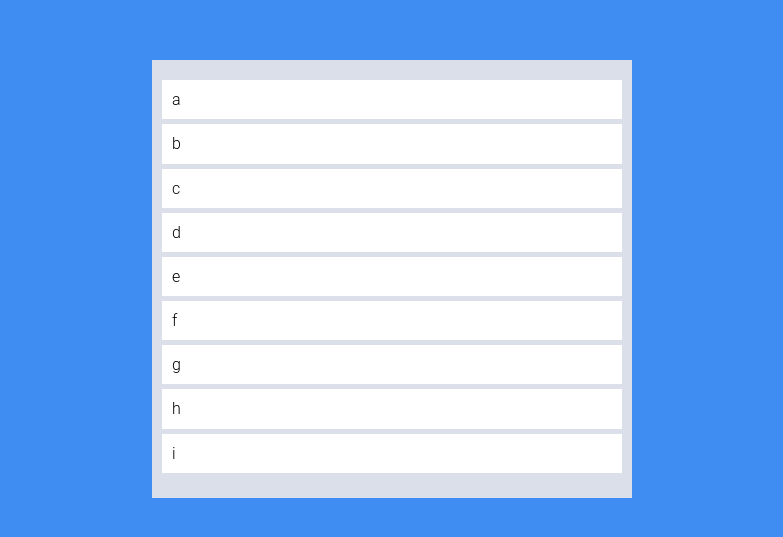
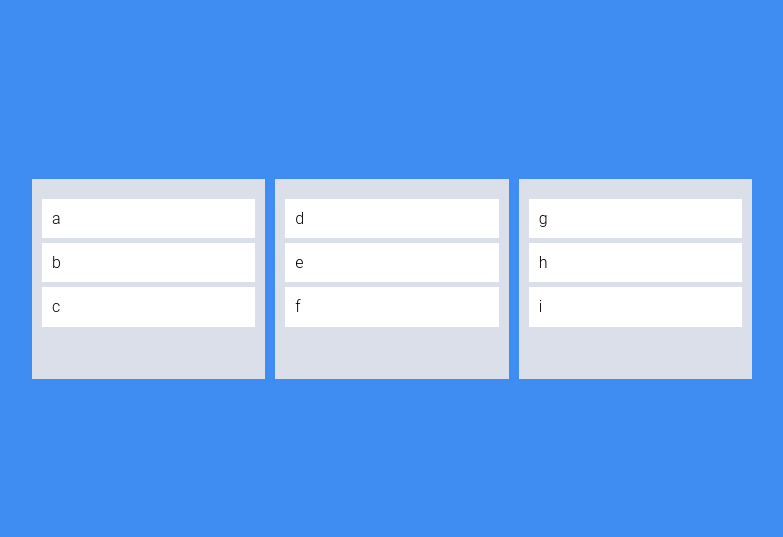
Before and after one commit to moztiq/react-masterclass-trello, a React (Create React App) app: page / in a window 1280 px wide. Shown: the part 121-658 px from the top of the page, without its empty margins (248-1031 px from the left). Built offline with nearby package versions, Linux system fonts and the light colour scheme.

Commit message:
multi boards

```diff
--- a/src/App.tsx
+++ b/src/App.tsx
@@ -1,17 +1,12 @@
-import {
-  DragDropContext,
-  Draggable,
-  Droppable,
-  DropResult,
-} from 'react-beautiful-dnd';
+import { DragDropContext, DropResult } from 'react-beautiful-dnd';
 import styled from 'styled-components';
 import { useRecoilState } from 'recoil';
 import { toDoState } from './atoms';
-import DraggableCard from './components/DraggableCard';
+import Board from './components/Board';
 
 const Wrapper = styled.div`
   display: flex;
-  max-width: 480px;
+  max-width: 720px;
   width: 100%;
   margin: 0 auto;
   justify-content: center;
@@ -21,14 +16,9 @@ const Wrapper = styled.div`
 
 const Boards = styled.div`
   display: grid;
-  grid-template-columns: repeat(1, 1fr);
+  grid-template-columns: repeat(3, 1fr);
   width: 100%;
-`;
-
-const Board = styled.div`
-  padding: 20px 10px;
-  background-color: ${(props) => props.theme.boardColor};
-  min-height: 200px;
+  gap: 10px;
 `;
 
 function App() {
@@ -43,25 +33,18 @@ function App() {
 
   const onDragEnd = ({ source, destination }: DropResult) => {
     if (!destination) return;
-    setTodos((oldToDos) =>
-      reorder([...oldToDos], source.index, destination.index),
-    );
+    // setTodos((oldToDos) =>
+    //   reorder([...oldToDos], source.index, destination.index),
+    // );
   };
 
   return (
     <DragDropContext onDragEnd={onDragEnd}>
       <Wrapper>
         <Boards>
-          <Droppable droppableId="one">
-            {(provided, snapshot) => (
-              <Board ref={provided.innerRef} {...provided.droppableProps}>
-                {toDos.map((toDo, idx) => (
-                  <DraggableCard key={toDo} toDo={toDo} index={idx} />
-                ))}
-                {provided.placeholder}
-              </Board>
-            )}
-          </Droppable>
+          {Object.keys(toDos).map((boardId) => (
+            <Board key={boardId} boardId={boardId} toDos={toDos[boardId]} />
+          ))}
         </Boards>
       </Wrapper>
     </DragDropContext>
--- a/src/atoms.ts
+++ b/src/atoms.ts
@@ -1,6 +1,14 @@
 import { atom, selector } from 'recoil';
 
-export const toDoState = atom({
+interface IToDoState {
+  [key: string]: string[];
+}
+
+export const toDoState = atom<IToDoState>({
   key: 'toDo',
-  default: ['a', 'b', 'c', 'd', 'e', 'f', 'g', 'h', 'i'],
+  default: {
+    to_do: ['a', 'b', 'c'],
+    doing: ['d', 'e', 'f'],
+    done: ['g', 'h', 'i'],
+  },
 });
--- /dev/null
+++ b/src/components/Board.tsx
@@ -0,0 +1,31 @@
+import DraggableCard from './DraggableCard';
+import { Droppable } from 'react-beautiful-dnd';
+import styled from 'styled-components';
+
+const Wrapper = styled.div`
+  padding: 20px 10px;
+  background-color: ${(props) => props.theme.boardColor};
+  min-height: 200px;
+`;
+
+interface IBoardProps {
+  toDos: string[];
+  boardId: string;
+}
+
+function Board({ toDos, boardId }: IBoardProps) {
+  return (
+    <Droppable droppableId={boardId}>
+      {(provided, snapshot) => (
+        <Wrapper ref={provided.innerRef} {...provided.droppableProps}>
+          {toDos.map((toDo, idx) => (
+            <DraggableCard key={toDo} toDo={toDo} index={idx} />
+          ))}
+          {provided.placeholder}
+        </Wrapper>
+      )}
+    </Droppable>
+  );
+}
+
+export default Board;
```
